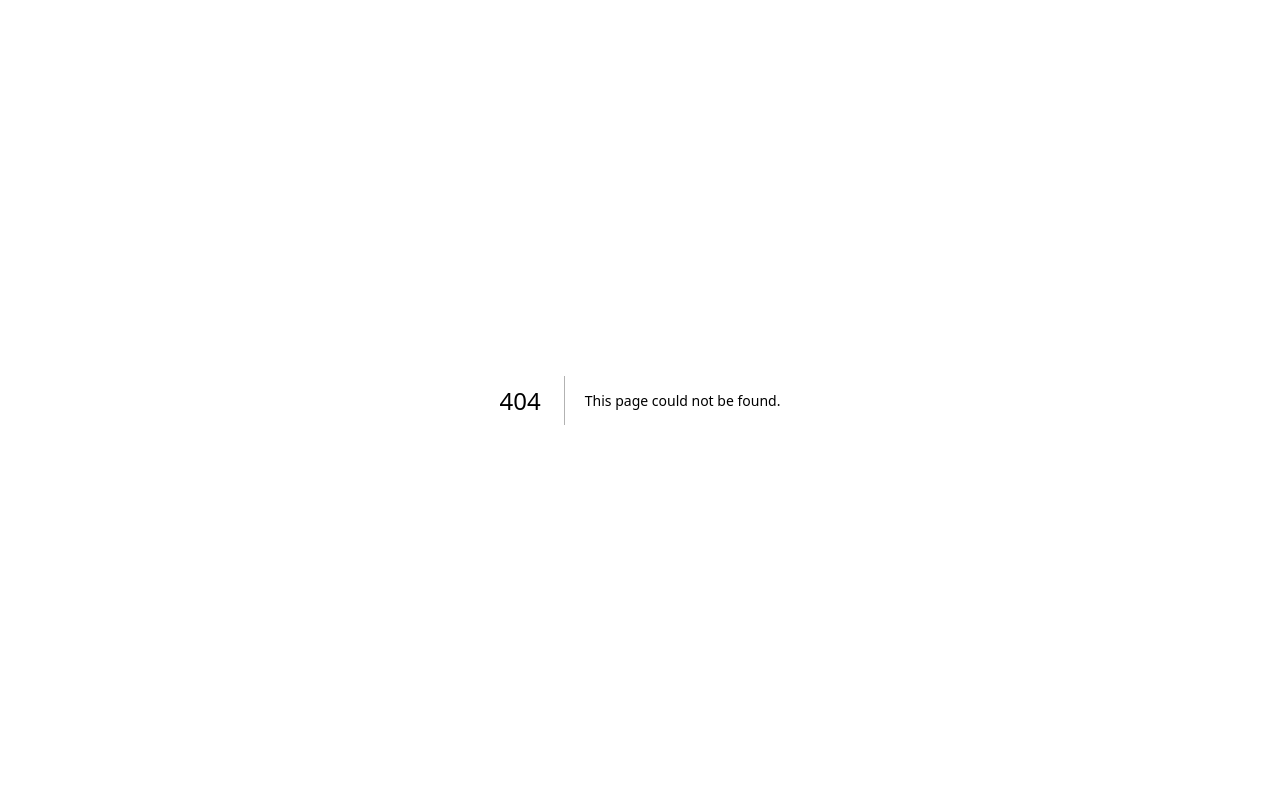
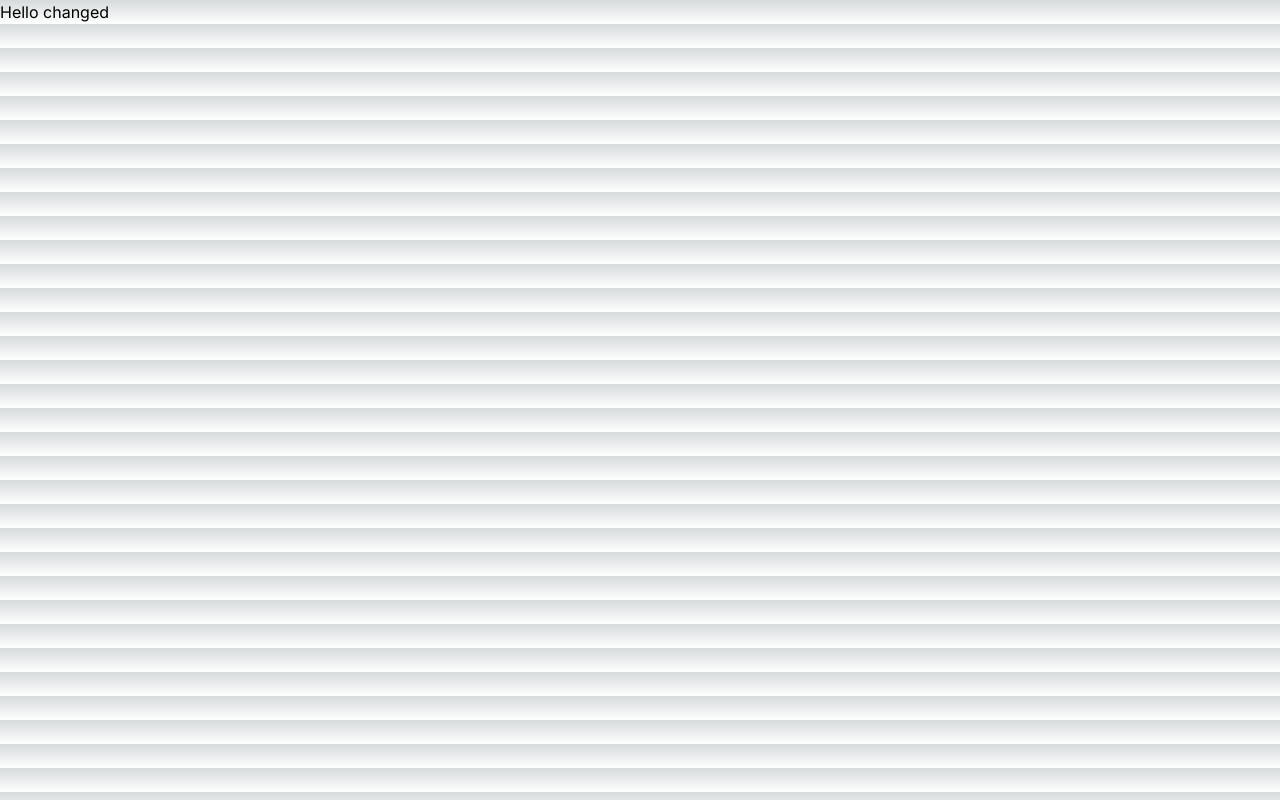
Before and after one commit to biki-cloud/event-matching-service-frontend, a Next.js app: page /hello_frontend_state in a window 1280 px wide. Before the commit this address had no page. Built offline with nearby package versions, Linux system fonts and the light colour scheme.

Commit message:
add e2e test 2222222 333222

```diff
--- /dev/null
+++ b/app/hello/page.tsx
@@ -0,0 +1,3 @@
+export default function Page() {
+    return <div>Hello</div>;
+}
--- /dev/null
+++ b/app/hello_backend/page.tsx
@@ -0,0 +1,22 @@
+'use client'
+
+import axios from 'axios'
+import { useEffect, useState } from 'react'
+
+export default function Page() {
+    const [data, setData] = useState({message: ''})
+
+    useEffect(() => {
+        axios.get('http://localhost:8000/api/hello/backend/')
+        // axios.get('/api/hello/backend')
+        .then((res) => res.data)
+        .then((data) => {
+            setData(data);
+            console.log(data);
+        })
+    }, [])
+
+    return (
+        <div>hello: {data.message}</div>
+    )
+}
--- /dev/null
+++ b/app/hello_frontend_fetch/page.tsx
@@ -0,0 +1,18 @@
+'use client'
+
+import { useEffect, useState } from 'react'
+import axios from 'axios'
+
+export default function Page() {
+    const [data, setData] = useState({name: ''})
+
+    useEffect(() => {
+        axios('/api/hello')
+        .then((res) => res.data)
+        .then((data) => setData(data))
+    }, [])
+
+    return (
+        <div>hello: {data.name}</div>
+    )
+}
--- /dev/null
+++ b/app/hello_frontend_state/page.tsx
@@ -0,0 +1,14 @@
+'use client'
+
+import { useEffect, useState } from 'react'
+
+export default function Page() {
+    const [data, setData] = useState({name: 'init'})
+
+    useEffect(() => {
+        const change = { name: 'changed' }
+        setData(change)
+    }, [])
+
+    return <div>Hello {data.name}</div>
+}
--- /dev/null
+++ b/pages/api/hello.ts
@@ -0,0 +1,9 @@
+import type {NextApiRequest, NextApiResponse} from 'next'
+
+type Data = {
+    name: string
+}
+
+export default function handler(req: NextApiRequest, res: NextApiResponse<Data>) {
+    res.status(200).json({ name: 'changed' })
+}
```
Also changed, not shown: package.json (+9 -5 lines), 2 other files (tests, documents, lock files or other folders).
